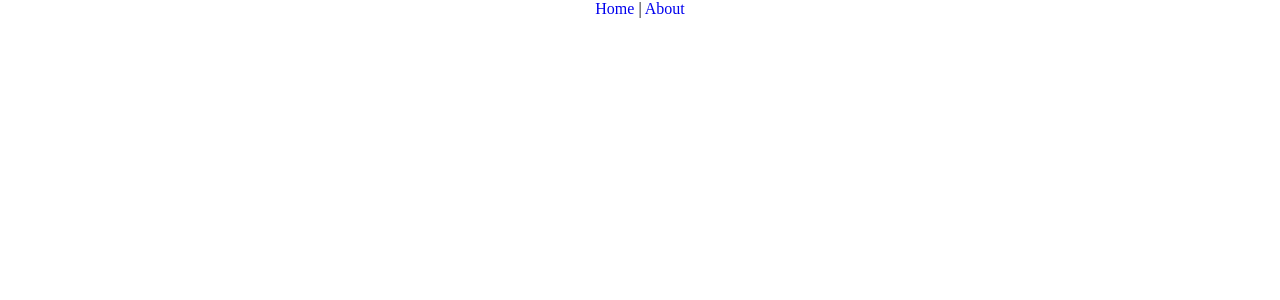
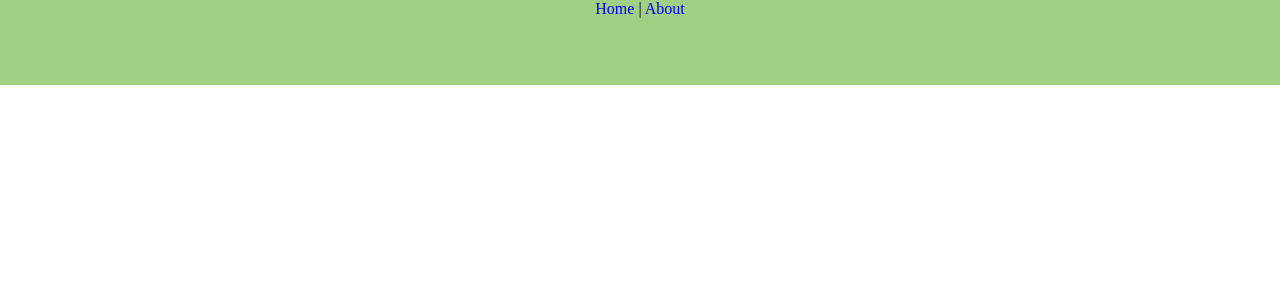
Before and after one commit to wallacce135/Questory, a Vue app: page / in a window 1280 px wide. Shown: the top 300 px of the page. Built offline with nearby package versions, Linux system fonts and the light colour scheme.

Commit message:
Next commit

```diff
--- a/src/App.vue
+++ b/src/App.vue
@@ -11,8 +11,9 @@
     padding: 0;
   }
   #nav{
-    height: 100px;
+    height: 85px;
     text-align: center;
+    background: #9ED186;
   }
   .link
   {
```
